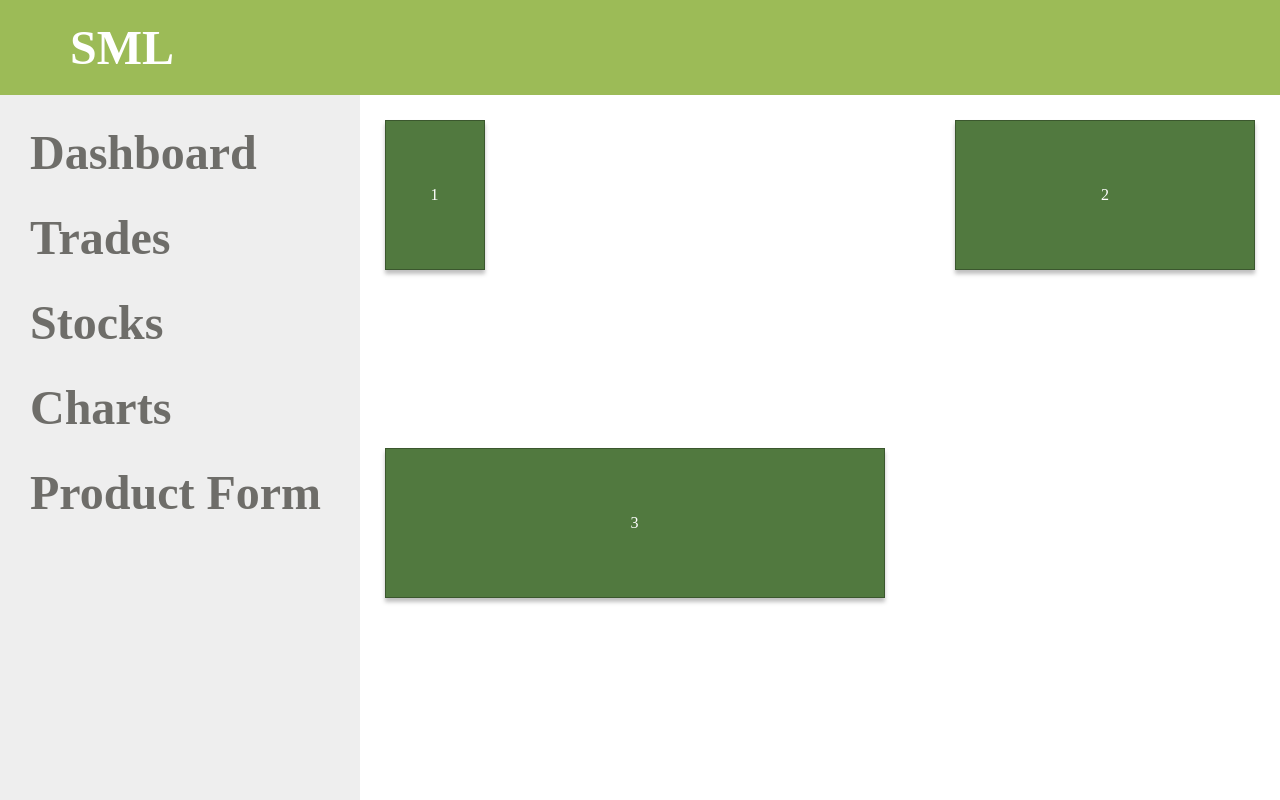
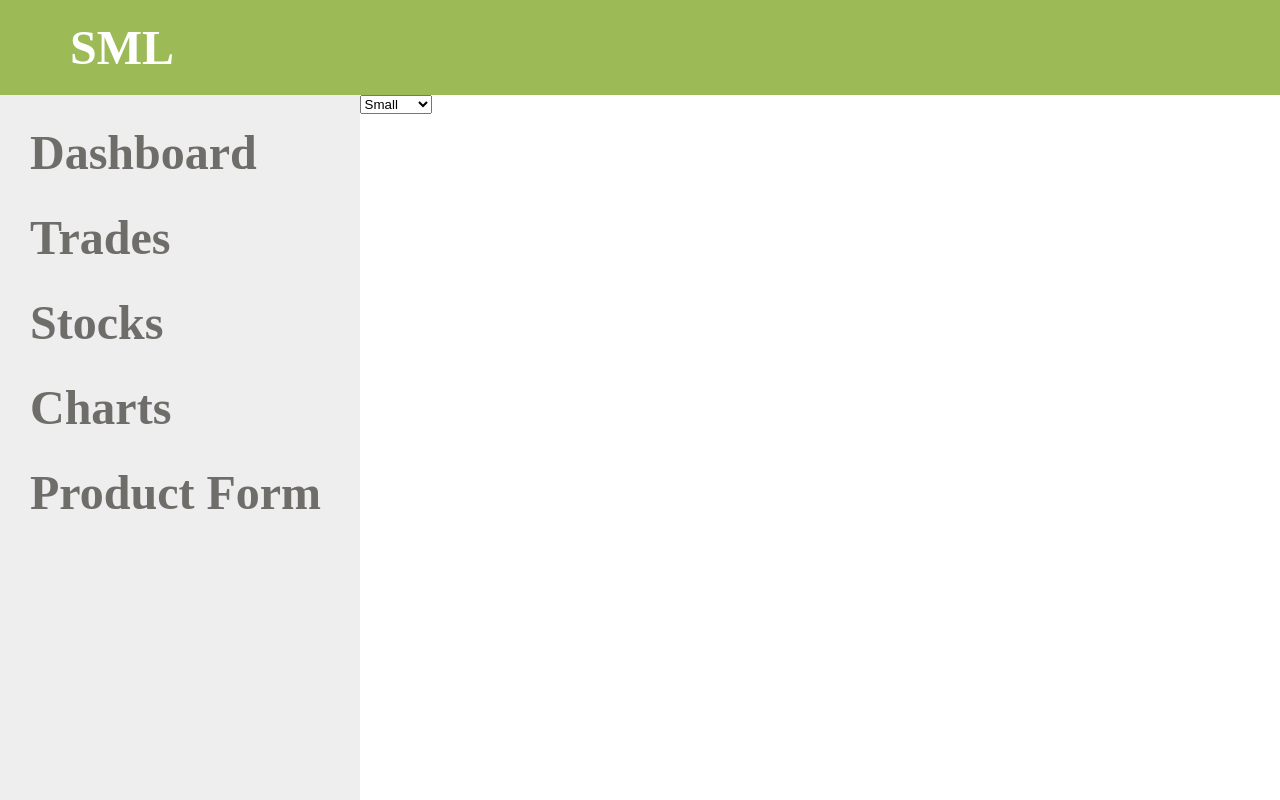
Before and after one commit to Markito97/Dashboard, a React (Create React App) app in the folder client/: page /dashboard in a window 1280 px wide. Built offline with nearby package versions, Linux system fonts and the light colour scheme.

Commit message:
add-createtables

```diff
--- a/client/package.json
+++ b/client/package.json
@@ -11,10 +11,12 @@
     "@types/react": "^18.0.21",
     "@types/react-dom": "^18.0.6",
     "@types/react-router-dom": "^5.3.3",
+    "@types/uuid": "^8.3.4",
     "react": "^18.2.0",
     "react-dom": "^18.2.0",
     "react-router-dom": "^6.4.1",
     "typescript": "^4.8.4",
+    "uuid": "^9.0.0",
     "web-vitals": "^2.1.4"
   },
   "devDependencies": {
--- a/client/src/App.tsx
+++ b/client/src/App.tsx
@@ -3,7 +3,7 @@ import "./App.css";
 import { BrowserRouter, Route, Routes } from "react-router-dom";
 import { NavBar } from "./infuture/NavBar";
 import { SideBar } from "./components/SIdeBar";
-import { DashBoard } from "./components/Dashboard";
+import { DashBoard } from "./pages/Dashboard";
 import { ProductFrom } from "./infuture/ProductForm";
 import { useState } from "react";
 
--- a/client/src/components/dashboard/CheckOut.tsx
+++ b/client/src/components/CheckOut.tsx
@@ -1,6 +1,6 @@
 import { table } from "console";
 import { FC, useEffect, useState } from "react";
-import { MyRippleBtn } from "../../assets/UI/buttons/MyButtons";
+import { MyRippleBtn } from "../assets/UI/buttons/MyButtons";
 
 interface ICheckProps {
   id: string;
@@ -12,7 +12,6 @@ export const CheckOutTest: FC<ICheckProps> = ({ id, largeTable, isShow }) => {
   console.log(largeTable);
   console.log(id);
 
-  useEffect(() => {}, [largeTable]);
   if (isShow) {
     return (
       <div className="check__out__test">
--- /dev/null
+++ b/client/src/components/CreateTables.tsx
@@ -0,0 +1,33 @@
+import { useState } from "react";
+import { MyTable } from "../assets/UI/tables/MyTable";
+import { mockTables } from "../data/mockTables";
+import { v4 as uidv4 } from "uuid";
+
+export const CreateTable = () => {
+  //   const tables = mockTables.map((table, index) => (
+  //     <MyTable>{table.id}</MyTable>
+  //   ));
+  const [tables, setTables] = useState<any[]>([]);
+  const [option, setOption] = useState("");
+
+  const handleChange = (event: any) => {
+    console.log(event.target.value);
+  };
+
+  const createTable = () => {
+    const newTable = {
+      id: uidv4(),
+    };
+  };
+  return (
+    <div className="create__table__form">
+      <select defaultValue={option} onChange={handleChange} name="table__form">
+        <option selected value="small">
+          Small
+        </option>
+        <option value="average">Average</option>
+        <option value="large">Large</option>
+      </select>
+    </div>
+  );
+};
--- a/client/src/components/dashboard/Products.tsx
+++ b/client/src/components/Products.tsx
@@ -1,14 +1,18 @@
 import React, { useEffect, useState } from "react";
-import { MyProductCard } from "../../assets/UI/productCard/MyProductCard";
-import mockdata from "../../data/mockdata";
-import { ILarge } from "../../types/types";
+import { MyProductCard } from "../assets/UI/productCard/MyProductCard";
+import mockdata from "../data/mockdata";
+import { ILarge } from "../types/types";
 import { FC } from "react";
 
-export const Products: FC<ILarge> = ({ large }) => {
+export const Products: FC<ILarge> = ({ tableId, large }) => {
   const showProduct = (id: string) => {
     const product = mockdata.find((prod) => prod.id === id);
-    large(product);
+    if (tableId === "1") {
+      large(product);
+    }
   };
+
+  console.log(tableId);
 
   return (
     <div className="product__list">
--- /dev/null
+++ b/client/src/data/mockTables.tsx
@@ -0,0 +1,14 @@
+export const mockTables = [
+  {
+    id: 1,
+    smallTable: "Small_Table",
+  },
+  {
+    id: 2,
+    largeTable: "Small_Table",
+  },
+  {
+    id: 3,
+    averageTable: "Small_Table",
+  },
+];
--- a/client/src/components/Dashboard.tsx
+++ b/client/src/pages/Dashboard.tsx
@@ -1,8 +1,9 @@
 import { FC, useState } from "react";
 import { ILarge } from "../types/types";
-import { CheckOutTest } from "./dashboard/CheckOut";
-import { Products } from "./dashboard/Products";
-import { Tables } from "./Tables";
+// import { CheckOutTest } from "../components/CheckOut";
+// import { Products } from "../components/Products";
+// import { Tables } from "../components/Tables";
+import { CreateTable } from "../components/CreateTables";
 
 export const DashBoard: FC<ILarge> = ({ largeTable, large }) => {
   const [tableId, setTableId] = useState<string>("");
@@ -16,12 +17,13 @@ export const DashBoard: FC<ILarge> = ({ largeTable, large }) => {
 
   return (
     <div className="dashboard__content">
-      {isShow ? (
-        <Products large={large} />
+      <CreateTable />
+      {/* {isShow ? (
+        <Products large={large} tableId={tableId} />
       ) : (
         <Tables showHandler={showHandler} />
       )}
-      <CheckOutTest id={tableId} largeTable={largeTable} isShow={isShow} />
+      <CheckOutTest id={tableId} largeTable={largeTable} isShow={isShow} /> */}
     </div>
   );
 };
--- a/client/src/types/types.tsx
+++ b/client/src/types/types.tsx
@@ -28,6 +28,7 @@ export interface IMyTables {
 }
 
 export interface ILarge {
+  tableId?: string;
   largeTable?: any[];
   large: (object: any) => void;
 }
```
